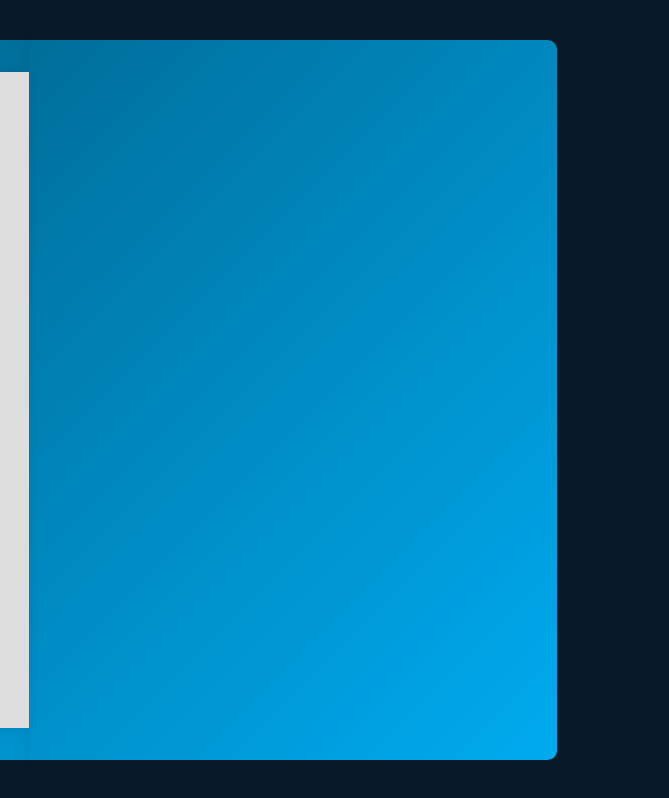
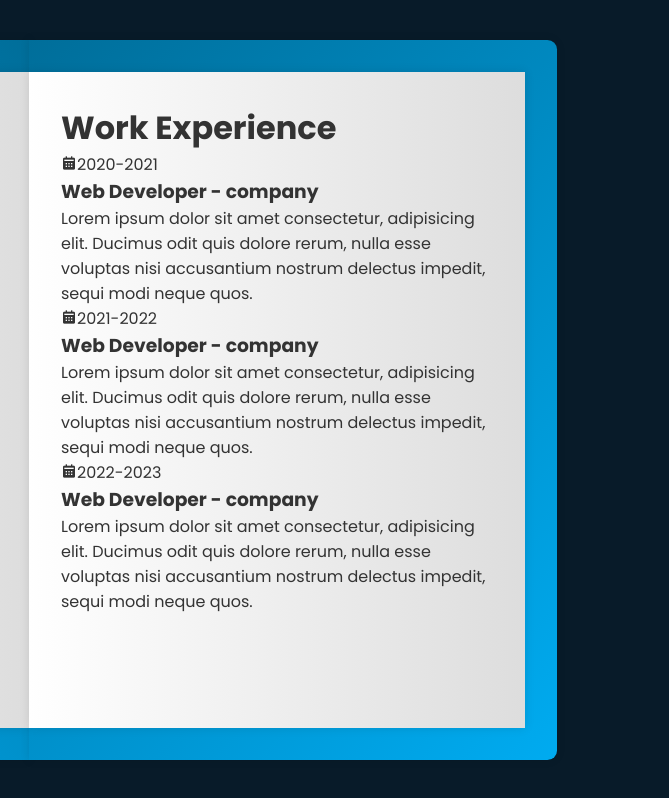
Before and after one commit to b2oba151/portfolio-design-livre, a website built with Vite: page index.html in a window 1280 px wide. Shown: the full height of the page, 611-1280 px from the left. Built offline with nearby package versions, Linux system fonts and the light colour scheme.

Commit message:
Add : work experience Contenu (page1)

```diff
--- a/index.html
+++ b/index.html
@@ -18,6 +18,7 @@
             <div class="cover cover-right turn"></div>
 
           <div class="book">
+            <!-- page 0 -->
             <div class="book-page page-left">
               <div class="profile-page">
                 <img src="/public/vite.svg" alt="photo">
@@ -42,7 +43,43 @@
               </div>
             </div>
 
+            <!-- page 1 & 2 -->
+            <div class="book-page page-right" id="turn-1">
 
+              <!-- page 1 (work experience) -->
+              <div class="page-front">
+                <h1 class="tittle">Work Experience</h1>
+
+                <div class="work-education-box">
+                  <div class="work-education-content">
+                    <span class="year"><i class='bx bxs-calendar'></i>2020-2021</span>
+                    <h3>Web Developer - company</h3>
+                    <p>Lorem ipsum dolor sit amet consectetur, adipisicing elit. Ducimus odit quis dolore rerum, nulla esse voluptas nisi accusantium nostrum delectus impedit, sequi modi neque quos.</p>
+                  </div>
+
+                  <div class="work-education-content">
+                    <span class="year"><i class='bx bxs-calendar'></i>2021-2022</span>
+                    <h3>Web Developer - company</h3>
+                    <p>Lorem ipsum dolor sit amet consectetur, adipisicing elit. Ducimus odit quis dolore rerum, nulla esse voluptas nisi accusantium nostrum delectus impedit, sequi modi neque quos.</p>
+                  </div>
+
+                  <div class="work-education-content">
+                    <span class="year"><i class='bx bxs-calendar'></i>2022-2023</span>
+                    <h3>Web Developer - company</h3>
+                    <p>Lorem ipsum dolor sit amet consectetur, adipisicing elit. Ducimus odit quis dolore rerum, nulla esse voluptas nisi accusantium nostrum delectus impedit, sequi modi neque quos.</p>
+                  </div>
+                </div>
+
+              </div>
+
+
+              <!-- page 2 (education) -->
+              <div class="page-back">
+                <!-- <h1 class="tittle">Education</h1> -->
+
+              </div>
+
+            </div>
           </div>
 
         </div>
--- a/public/style.css
+++ b/public/style.css
@@ -171,3 +171,23 @@ body{
     background: var(--main-color);
     color: var(--white-color);
 }
+
+
+
+/* Work experence */
+.book-page.page-right{
+    position: absolute;
+    right: 0;
+}
+
+/* .book-page .page-front,
+.book-page .page-back{
+    position: absolute;
+    top: 0;
+    left: 0;
+    width: 100%;
+    height: 100%;
+    background: var(--pages-color);
+
+
+} */
```
